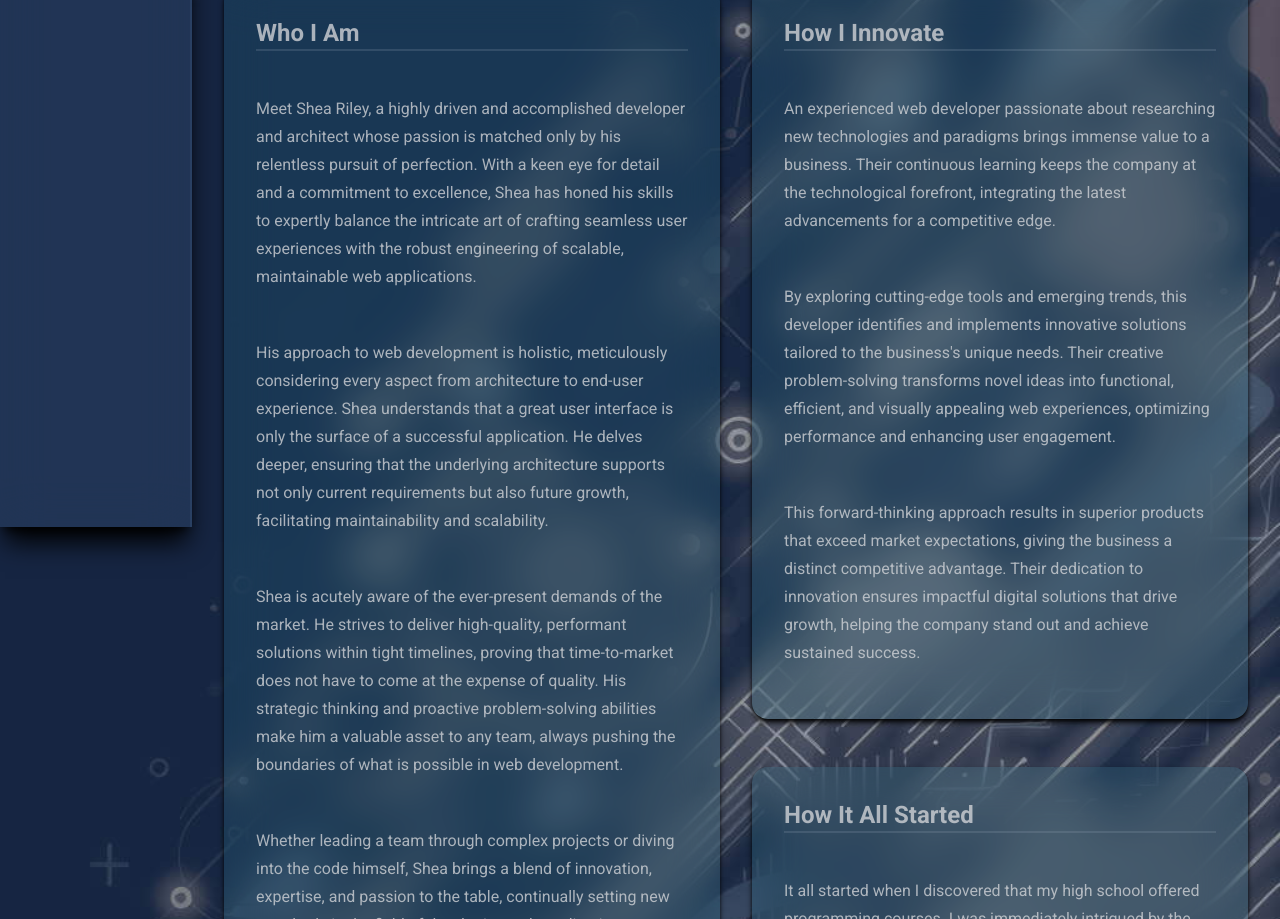
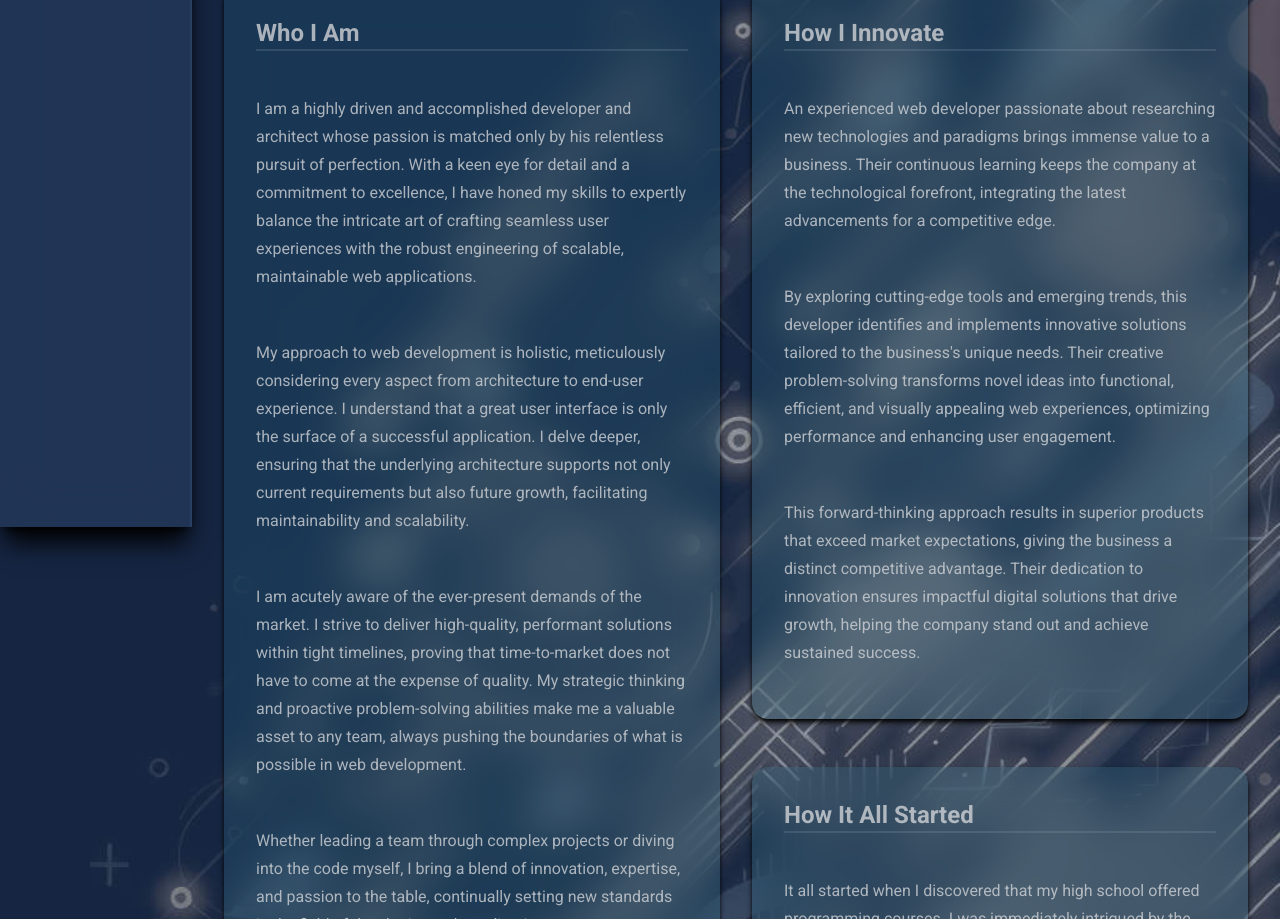
Before and after one commit to sheariley/portfolio-web-dev, a React (Vite) app: page / in a window 1280 px wide. Shown: the part 273-1192 px from the top of the page. Built offline with nearby package versions, Linux system fonts and the light colour scheme; what tailwindcss-3d would draw is missing.

Commit message:
Change Who I Am to first person

```diff
--- a/src/pages/HomePage.tsx
+++ b/src/pages/HomePage.tsx
@@ -11,38 +11,38 @@ export default function HomePage() {
         <Card.Body>
           <Card.Title>Who I Am</Card.Title>
           <p>
-            Meet Shea Riley, a highly driven and accomplished developer and
-            architect whose passion is matched only by his relentless pursuit of
-            perfection. With a keen eye for detail and a commitment to
-            excellence, Shea has honed his skills to expertly balance the
-            intricate art of crafting seamless user experiences with the robust
-            engineering of scalable, maintainable web applications.
+            I am a highly driven and accomplished developer and architect whose
+            passion is matched only by his relentless pursuit of perfection.
+            With a keen eye for detail and a commitment to excellence, I have
+            honed my skills to expertly balance the intricate art of crafting
+            seamless user experiences with the robust engineering of scalable,
+            maintainable web applications.
           </p>
 
           <p>
-            His approach to web development is holistic, meticulously
-            considering every aspect from architecture to end-user experience.
-            Shea understands that a great user interface is only the surface of
-            a successful application. He delves deeper, ensuring that the
-            underlying architecture supports not only current requirements but
-            also future growth, facilitating maintainability and scalability.
+            My approach to web development is holistic, meticulously considering
+            every aspect from architecture to end-user experience. I understand
+            that a great user interface is only the surface of a successful
+            application. I delve deeper, ensuring that the underlying
+            architecture supports not only current requirements but also future
+            growth, facilitating maintainability and scalability.
           </p>
 
           <p>
-            Shea is acutely aware of the ever-present demands of the market. He
-            strives to deliver high-quality, performant solutions within tight
+            I am acutely aware of the ever-present demands of the market. I
+            strive to deliver high-quality, performant solutions within tight
             timelines, proving that time-to-market does not have to come at the
-            expense of quality. His strategic thinking and proactive
-            problem-solving abilities make him a valuable asset to any team,
+            expense of quality. My strategic thinking and proactive
+            problem-solving abilities make me a valuable asset to any team,
             always pushing the boundaries of what is possible in web
             development.
           </p>
 
           <p>
             Whether leading a team through complex projects or diving into the
-            code himself, Shea brings a blend of innovation, expertise, and
-            passion to the table, continually setting new standards in the field
-            of developing web applications.
+            code myself, I bring a blend of innovation, expertise, and passion
+            to the table, continually setting new standards in the field of
+            developing web applications.
           </p>
 
           <p>
```
